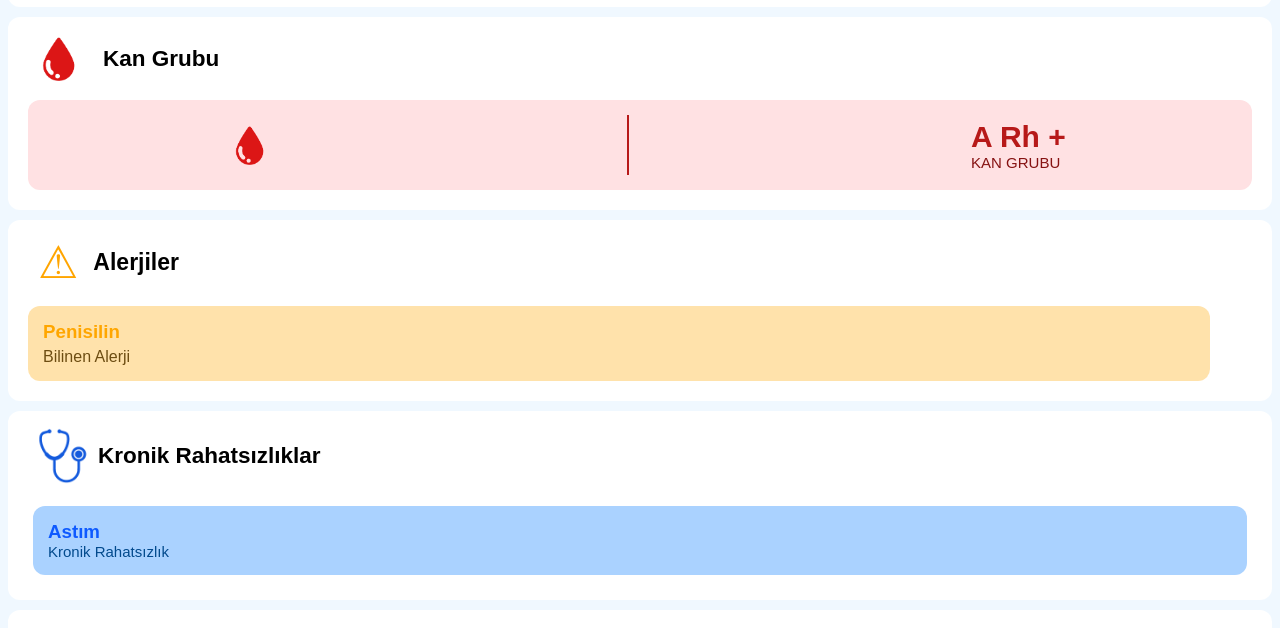
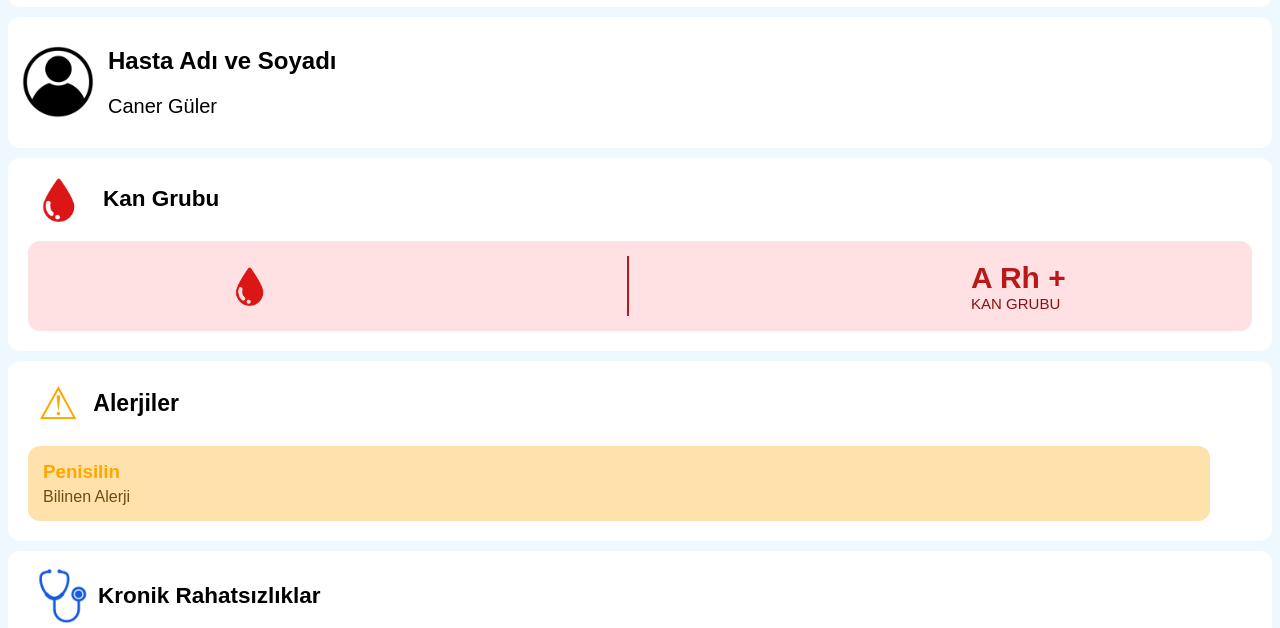
Before and after one commit to Omr788/AcilDurumBilgilendirme, a plain HTML site: page index.html in a window 1280 px wide. Shown: the part 133-761 px from the top of the page. Drawn offline with Linux system fonts and the light colour scheme.

Commit message:
Add files via upload

```diff
--- a/css/style.CSS
+++ b/css/style.CSS
@@ -47,9 +47,42 @@ header {
   font-size: 10px;
 }
 
+/*Hasta Adı Soyadı*/
+.hastaKarti {
+  background-color: white;
+  padding: 10px;
+  margin-top: 10px;
+  border-radius: 12px;
+}
+.hastaBaslik {
+  display: flex;
+  flex-direction: row;
+  align-items: center;
+  gap: 10px;
+}
+
+.hastaBaslik img {
+  width: 80px;
+  height: 80px;
+}
+
+.hastaBilgi {
+  display: flex;
+  flex-direction: column;
+  margin: 0px;
+  font-family: Arial, Helvetica, sans-serif;
+}
+
+.hastaYazi p {
+  font-family: Arial, Helvetica, sans-serif;
+  font-size: 20px;
+  margin-top: 0px;
+}
+
 /*-------Kan Kartı---------*/
 
 .kanKarti {
+  margin-top: 10px;
   padding: 10px;
   border-radius: 12px;
   background-color: white;
--- a/index.html
+++ b/index.html
@@ -28,6 +28,39 @@
         </div>
     </header>
     <main>
+        <section>
+
+            <div class="hastaKarti">
+
+                <div class="hastaBaslik">
+                    <img src="images/profileİcon.png" alt="profil">
+
+
+                    <div class="hastaBilgi">
+                        <h2>Hasta Adı ve Soyadı</h2>
+                        <div class="hastaYazi">
+                            <p>Caner Güler</p>
+
+                        </div>
+                    </div>
+
+
+
+
+                </div>
+
+
+            </div>
+
+        </section>
+
+
+
+
+
+
+
+
 
         <section>
             <div class="kanKarti">
@@ -103,7 +136,7 @@
                     <hr>
                     <h6>TELEFON NUMARASI</h6>
                     <p>0555 123 45 67</p>
-                    <a href="tel:+905539785148">Acil Kişiyi Ara</a>
+                    <a href="tel:+905539785112">Acil Kişiyi Ara</a>
 
                 </div>
 
```
Also changed, not shown: images/profileİcon.png (added).
